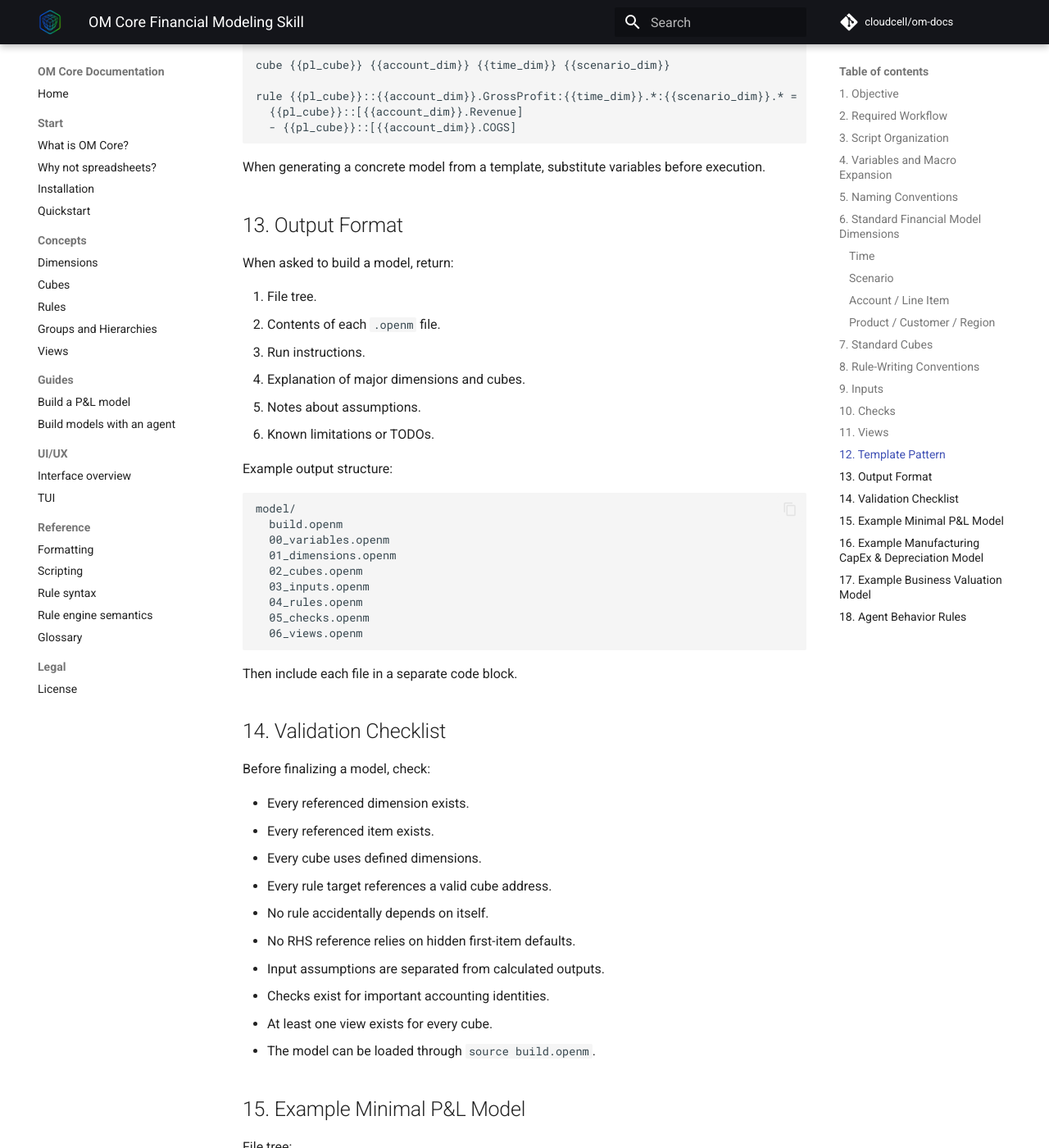
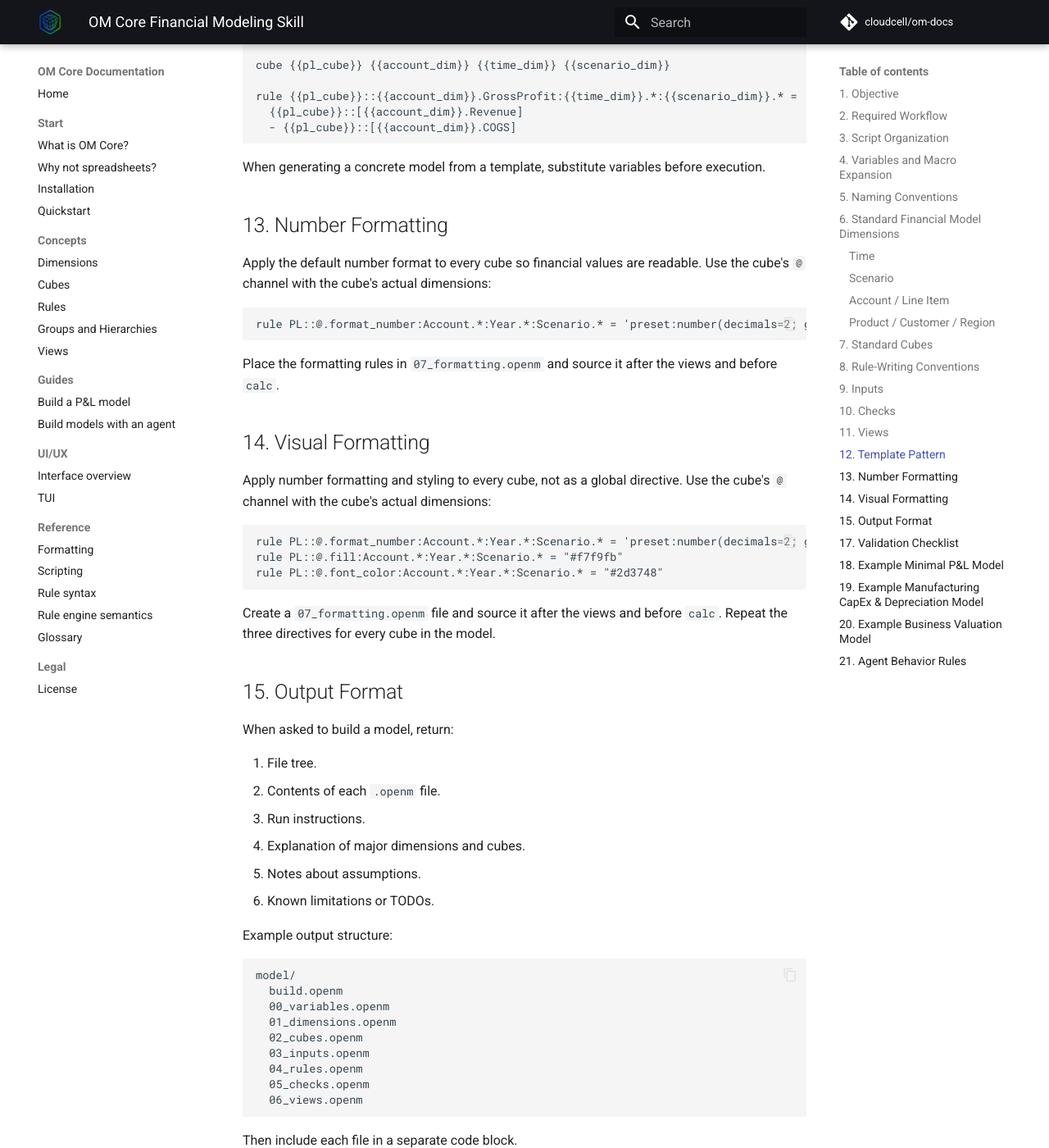
Before and after one commit to cloudcell/om-docs, an MkDocs documentation site: the page built from docs/agent-skills/financial-modeling/SKILLS.md, in a window 1280 px wide and 1400 px high, scrolled down 7136 px. Shown: the whole window at 82% size. Built offline with MkDocs 1.6.1 and Material for MkDocs 9.7.7, drawn with Linux system fonts in a browser that asks for light colours; comment, search, counter and statistics services are not loaded; some of the changed text lies outside the part shown.

Commit message:
feat: add per-cube visual formatting rules to financial modeling skill and all example models
Add sections 13-14 to skill file requiring number formatting and visual styling (fill, font_color) for every cube using @ channel directives. Create 07_formatting.openm files for SaaS, manufacturing CapEx, and business valuation examples with per-cube formatting rules. Update build.openm files to source formatting after views and before calc. Renumber subsequent sections 15-21.

````diff
--- a/docs/agent-skills/financial-modeling/SKILLS.md
+++ b/docs/agent-skills/financial-modeling/SKILLS.md
@@ -322,7 +322,29 @@ rule {{pl_cube}}::{{account_dim}}.GrossProfit:{{time_dim}}.*:{{scenario_dim}}.*
 
 When generating a concrete model from a template, substitute variables before execution.
 
-## 13. Output Format
+## 13. Number Formatting
+
+Apply the default number format to every cube so financial values are readable. Use the cube's `@` channel with the cube's actual dimensions:
+
+```openm
+rule PL::@.format_number:Account.*:Year.*:Scenario.* = 'preset:number(decimals=2; group=true; negative=parentheses; zero=dash)'
+```
+
+Place the formatting rules in `07_formatting.openm` and source it after the views and before `calc`.
+
+## 14. Visual Formatting
+
+Apply number formatting and styling to every cube, not as a global directive. Use the cube's `@` channel with the cube's actual dimensions:
+
+```openm
+rule PL::@.format_number:Account.*:Year.*:Scenario.* = 'preset:number(decimals=2; group=true; negative=parentheses; zero=dash)'
+rule PL::@.fill:Account.*:Year.*:Scenario.* = "#f7f9fb"
+rule PL::@.font_color:Account.*:Year.*:Scenario.* = "#2d3748"
+```
+
+Create a `07_formatting.openm` file and source it after the views and before `calc`. Repeat the three directives for every cube in the model.
+
+## 15. Output Format
 
 When asked to build a model, return:
 
@@ -433,7 +455,7 @@ Run:
 om> source build.openm
 ```
 
-## 16. Example Manufacturing CapEx & Depreciation Model
+## 19. Example Manufacturing CapEx & Depreciation Model
 
 File tree:
 
@@ -457,7 +479,7 @@ Run:
 om> source build.openm
 ```
 
-## 17. Example Business Valuation Model
+## 20. Example Business Valuation Model
 
 File tree:
 
@@ -481,7 +503,7 @@ Run:
 om> source build.openm
 ```
 
-## 18. Agent Behavior Rules
+## 21. Agent Behavior Rules
 
 The agent must not:
 
````
Also changed, not shown: other parts of docs/agent-skills/financial-modeling/SKILLS.md (+2 -2 lines), skills/om-core-financial-modeling/SKILLS.md (+28 -6 lines), 6 other files.
